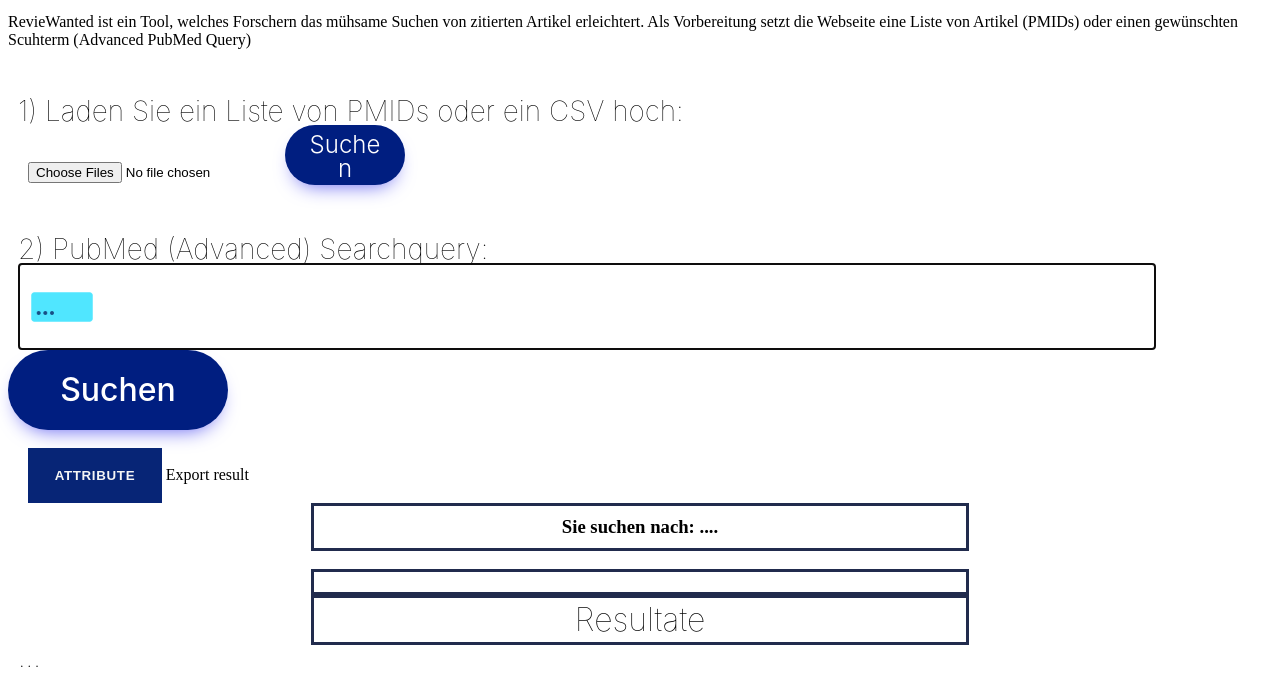
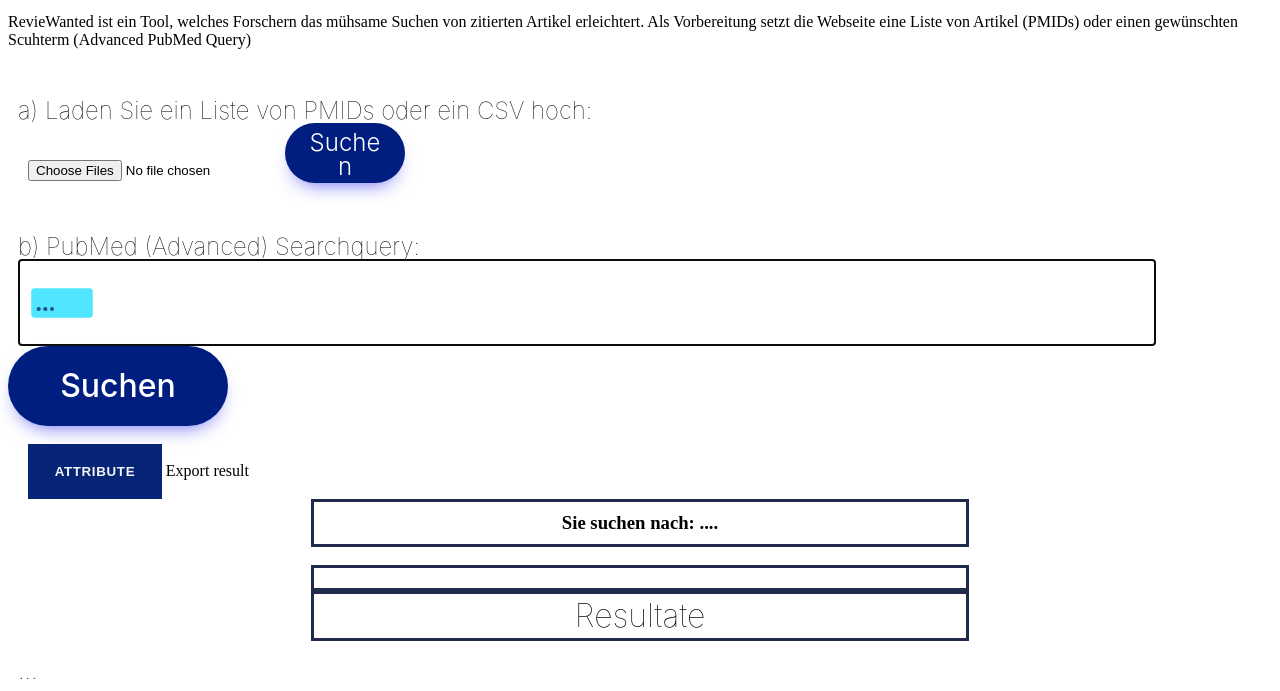
Before and after one commit to Gauppi/revieWanted, a website: page public/index.html in a window 1280 px wide. Shown: the part 238-929 px from the top of the page. Drawn offline with nearby package versions, Linux system fonts and the light colour scheme.

Commit message:
fixed Links
Der Link im generierten Output war undefiniert. Konnte behoben werden.
1) und 2) durch a) und b) ersetzt

```diff
--- a/public/index.html
+++ b/public/index.html
@@ -12,7 +12,7 @@
     <!-- Fileupload -->
 
     <p>
-        <label> 1) Laden Sie ein Liste von PMIDs oder ein CSV hoch:</label>
+        <label> a) Laden Sie ein Liste von PMIDs oder ein CSV hoch:</label>
         <br>
         <input type="file" id="dateien" name="files[]" multiple />
         <button id="btnsend" onclick="search()" class="buttonUpload" role="button">Suchen</button>
@@ -21,7 +21,7 @@
     <body>
         <br>
         <br>
-            <label>2) PubMed (Advanced) Searchquery: </label>
+            <label>b) PubMed (Advanced) Searchquery: </label>
         <br>
             <input type="text" id="sterm" class="inputsearch" name="search" value="tractor accidents">
             <button id="btnsend" onclick="search()" class="buttonupdata" role="button">Suchen</button>
@@ -91,8 +91,9 @@
         </div>
         <script src="https://d3js.org/d3.v4.min.js"></script>
         <h2 class="center">Resultate</h2>
+        <br>
         <label id="nresults"> ...</label>
-
+        <br>
         <ul id="output"></ul>
     </body>
     </html>
--- a/public/styles.css
+++ b/public/styles.css
@@ -135,7 +135,7 @@
 
   label {
     font-family: Inter,Helvetica,"Apple Color Emoji","Segoe UI Emoji",NotoColorEmoji,"Noto Color Emoji","Segoe UI Symbol","Android Emoji",EmojiSymbols,-apple-system,system-ui,"Segoe UI",Roboto,"Helvetica Neue","Noto Sans",sans-serif;
-    font-size: 28px;
+    font-size: 24px;
     font-weight: 100;
     line-height: 24px;
   }
--- a/src/script.js
+++ b/src/script.js
@@ -127,7 +127,7 @@
         }).appendTo(item);
         //PMID +Titel + Link zum Artikel
         $('<a/>', {
-            href: "https://pubmed.ncbi.nlm.nih.gov/" +article.pmid,
+            href: "https://pubmed.ncbi.nlm.nih.gov/" +article.uid,
             text: article.uid + " | " + article.title,
         }).appendTo(container);
         //First Author
```
